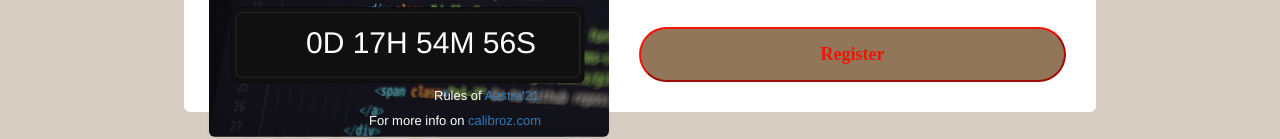
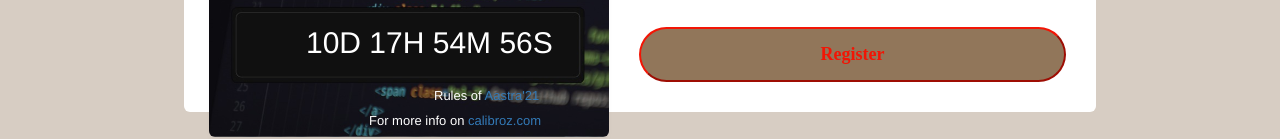
Before and after one commit to phoenix-toxic/SNIT_reg, a plain HTML site: page index.html in a window 1280 px wide. Shown: the part 563-702 px from the top of the page. Drawn offline with nearby package versions, Linux system fonts and the light colour scheme; a web font is replaced by a local one.

Commit message:
Update index.html

```diff
--- a/index.html
+++ b/index.html
@@ -119,7 +119,7 @@
 
 <script>
 //script for timer
-var countDownDate = new Date("nov 10, 2021 10:00:00").getTime();
+var countDownDate = new Date("nov 20, 2021 10:00:00").getTime();
 var x = setInterval(function() {
   var now = new Date().getTime();
   var distance = countDownDate - now;
```
